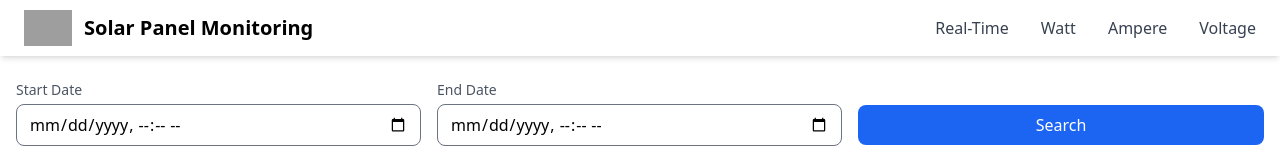
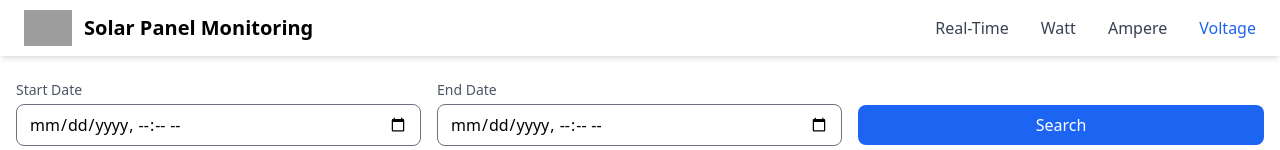
Before and after one commit to ttarreuu/monitoring-web, a React (Create React App) app: page /voltage in a window 1280 px wide. Shown: the top 150 px of the page. Built offline with nearby package versions, Linux system fonts and the light colour scheme; grey boxes are pictures that could not be loaded.

Commit message:
Fix navbar highlight

```diff
--- a/src/components/Navbar.js
+++ b/src/components/Navbar.js
@@ -1,7 +1,9 @@
 import React from 'react';
-import { Link } from 'react-router-dom';
+import { Link, useLocation } from 'react-router-dom';
 
 function Navbar() {
+  const location = useLocation();
+
   return (
     <div>
       <header>
@@ -22,9 +24,12 @@ function Navbar() {
                 <li>
                   <Link to="/">
                     <a
-                      href="/"
-                      className="block py-2 pr-4 pl-3 text-gray-700 border-b border-gray-100 hover:bg-gray-50 lg:hover:bg-transparent lg:border-0 lg:hover:text-blue-600 lg:p-0 dark:text-gray-400 lg:dark:hover:text-white dark:hover:bg-gray-700 dark:hover:text-white lg:dark:hover:bg-transparent dark:border-gray-700"
-                      aria-current="page"
+                      className={`block py-2 pr-4 pl-3 ${
+                        location.pathname === '/'
+                          ? 'text-blue-600 border-b-2 border-blue-600'
+                          : 'text-gray-700 border-b border-gray-100'
+                      } hover:bg-gray-50 lg:hover:bg-transparent lg:border-0 lg:hover:text-blue-600 lg:p-0 dark:text-gray-400 lg:dark:hover:text-white dark:hover:bg-gray-700 dark:hover:text-white lg:dark:hover:bg-transparent dark:border-gray-700`}
+                      aria-current={location.pathname === '/' ? 'page' : undefined}
                     >
                       Real-Time
                     </a>
@@ -32,14 +37,28 @@ function Navbar() {
                 </li>
                 <li>
                   <Link to="/watt">
-                    <a className="block py-2 pr-4 pl-3 text-gray-700 border-b border-gray-100 hover:bg-gray-50 lg:hover:bg-transparent lg:border-0 lg:hover:text-blue-600 lg:p-0 dark:text-gray-400 lg:dark:hover:text-white dark:hover:bg-gray-700 dark:hover:text-white lg:dark:hover:bg-transparent dark:border-gray-700">
+                    <a
+                      className={`block py-2 pr-4 pl-3 ${
+                        location.pathname === '/watt'
+                          ? 'text-blue-600 border-b-2 border-blue-600'
+                          : 'text-gray-700 border-b border-gray-100'
+                      } hover:bg-gray-50 lg:hover:bg-transparent lg:border-0 lg:hover:text-blue-600 lg:p-0 dark:text-gray-400 lg:dark:hover:text-white dark:hover:bg-gray-700 dark:hover:text-white lg:dark:hover:bg-transparent dark:border-gray-700`}
+                      aria-current={location.pathname === '/watt' ? 'page' : undefined}
+                    >
                       Watt
                     </a>
                   </Link>
                 </li>
                 <li>
                   <Link to="/ampere">
-                    <a className="block py-2 pr-4 pl-3 text-gray-700 border-b border-gray-100 hover:bg-gray-50 lg:hover:bg-transparent lg:border-0 lg:hover:text-blue-600 lg:p-0 dark:text-gray-400 lg:dark:hover:text-white dark:hover:bg-gray-700 dark:hover:text-white lg:dark:hover:bg-transparent dark:border-gray-700">
+                    <a
+                      className={`block py-2 pr-4 pl-3 ${
+                        location.pathname === '/ampere'
+                          ? 'text-blue-600 border-b-2 border-blue-600'
+                          : 'text-gray-700 border-b border-gray-100'
+                      } hover:bg-gray-50 lg:hover:bg-transparent lg:border-0 lg:hover:text-blue-600 lg:p-0 dark:text-gray-400 lg:dark:hover:text-white dark:hover:bg-gray-700 dark:hover:text-white lg:dark:hover:bg-transparent dark:border-gray-700`}
+                      aria-current={location.pathname === '/ampere' ? 'page' : undefined}
+                    >
                       Ampere
                     </a>
                   </Link>
@@ -47,8 +66,12 @@ function Navbar() {
                 <li>
                   <Link to="/voltage">
                     <a
-                      href="/voltage"
-                      className="block py-2 pr-4 pl-3 text-gray-700 border-b border-gray-100 hover:bg-gray-50 lg:hover:bg-transparent lg:border-0 lg:hover:text-blue-600 lg:p-0 dark:text-gray-400 lg:dark:hover:text-white dark:hover:bg-gray-700 dark:hover:text-white lg:dark:hover:bg-transparent dark:border-gray-700"
+                      className={`block py-2 pr-4 pl-3 ${
+                        location.pathname === '/voltage'
+                          ? 'text-blue-600 border-b-2 border-blue-600'
+                          : 'text-gray-700 border-b border-gray-100'
+                      } hover:bg-gray-50 lg:hover:bg-transparent lg:border-0 lg:hover:text-blue-600 lg:p-0 dark:text-gray-400 lg:dark:hover:text-white dark:hover:bg-gray-700 dark:hover:text-white lg:dark:hover:bg-transparent dark:border-gray-700`}
+                      aria-current={location.pathname === '/voltage' ? 'page' : undefined}
                     >
                       Voltage
                     </a>
```
